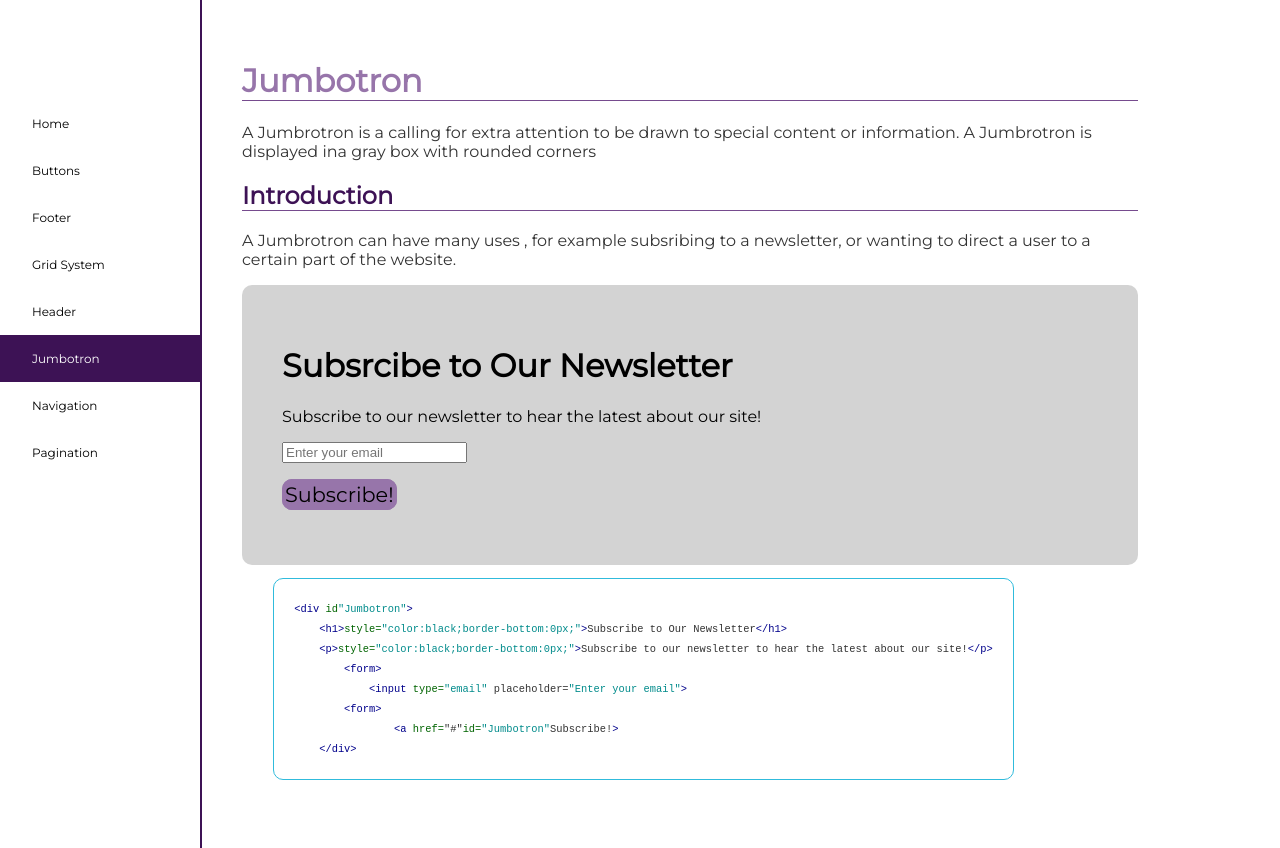
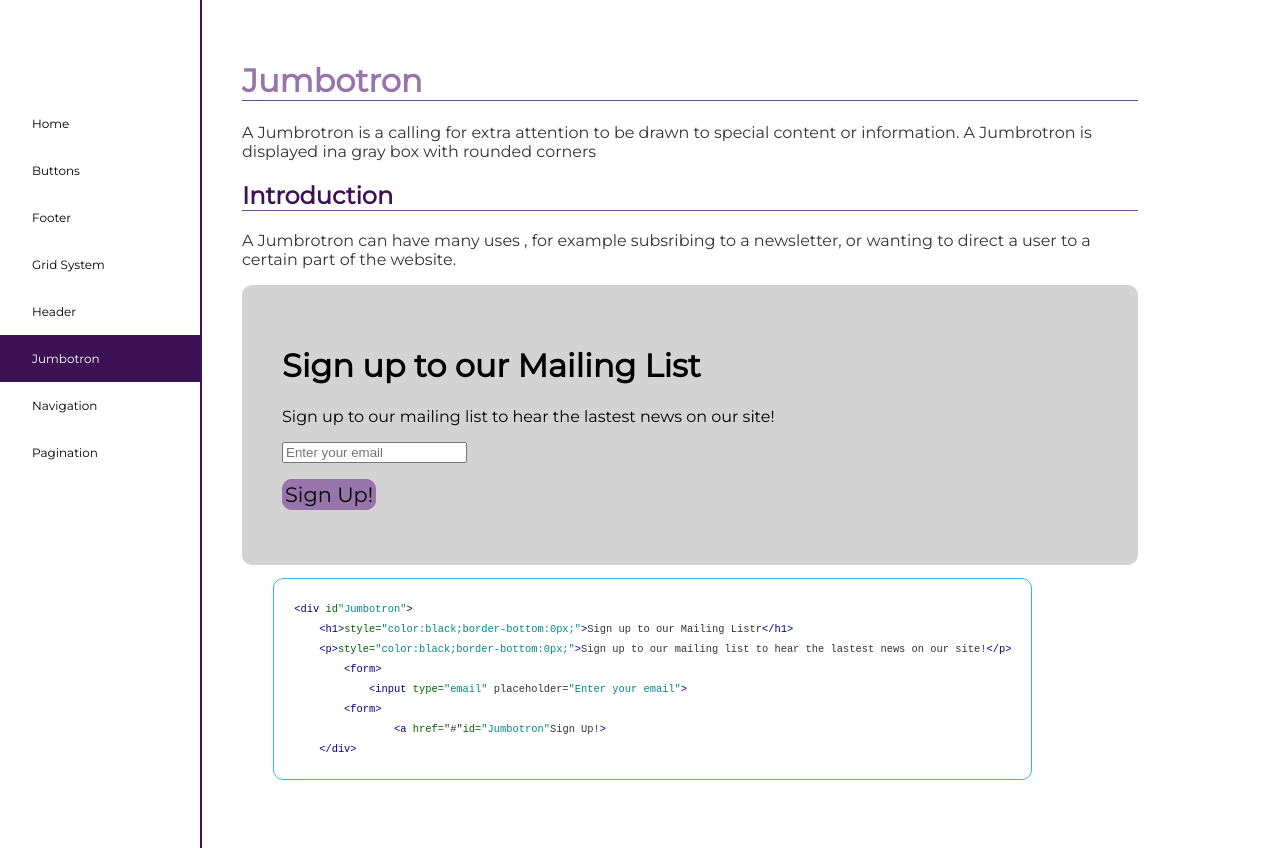
Before and after one commit to laurynplummer/PatternLibrary, a plain HTML site: page jumbotron.html in a window 1280 px wide. Drawn offline with Linux system fonts and the light colour scheme.

Commit message:
adjusted jumbotron

```diff
--- a/jumbotron.html
+++ b/jumbotron.html
@@ -34,25 +34,25 @@
                 a certain part of the website.</p>
 
             <div id="Jumbotron">
-                <h1 style="color:black; border-bottom: 0px"> Subsrcibe to Our Newsletter</h1>
-                <p style="color: black; border-bottom: 0px;"> Subscribe to our newsletter to hear the latest about our
-                    site!</p>
+                <h1 style="color:black; border-bottom: 0px"> Sign up to our Mailing List</h1>
+                <p style="color: black; border-bottom: 0px;"> Sign up to our mailing list to hear the lastest news on
+                    our site!</p>
 
                 <form>
                     <input type="email" placeholder="Enter your email">
                 </form>
                 <br>
-                <a href="#" id="Jumbobtn">Subscribe!</a>
+                <a href="#" id="Jumbobtn">Sign Up!</a>
             </div>
 
             <pre>
     <code class="code-block"><span class="tag">&lt;div </span><span class="attribute">id</span><span class="value">"Jumbotron"</span><span class="tag">&gt;</span>
-    <span class="tag">&lt;h1&gt;</span><span class="attribute">style=</span><span class="value">"color:black;border-bottom:0px;"</span><span class="tag">&gt;</span>Subscribe to Our Newsletter<span class="tag">&lt;/h1&gt;</span>
-    <span class="tag">&lt;p&gt;</span><span class="attribute">style=</span><span class="value">"color:black;border-bottom:0px;"</span><span class="tag">&gt;</span>Subscribe to our newsletter to hear the latest about our site!<span class="tag">&lt;/p&gt;</span>
+    <span class="tag">&lt;h1&gt;</span><span class="attribute">style=</span><span class="value">"color:black;border-bottom:0px;"</span><span class="tag">&gt;</span>Sign up to our Mailing Listr<span class="tag">&lt;/h1&gt;</span>
+    <span class="tag">&lt;p&gt;</span><span class="attribute">style=</span><span class="value">"color:black;border-bottom:0px;"</span><span class="tag">&gt;</span>Sign up to our mailing list to hear the lastest news on our site!<span class="tag">&lt;/p&gt;</span>
         <span class="tag">&lt;form&gt;</span>
             <span class="tag">&lt;input </span><span class="attribute">type=</span><span class="value">"email" </span><span class="attrib">placeholder=</span><span class="value">"Enter your email"</span><span class="tag">&gt;</span>
         <span class="tag">&lt;form&gt;</span>
-                <span class="tag">&lt;a </span><span class="attribute">href=</span>"#"<span class="attribute">id=</span><span class="value">"Jumbotron"</span>Subscribe!</span><span class="tag">&gt;</span>
+                <span class="tag">&lt;a </span><span class="attribute">href=</span>"#"<span class="attribute">id=</span><span class="value">"Jumbotron"</span>Sign Up!</span><span class="tag">&gt;</span>
     <span class="tag">&lt;/div&gt;</span></code>
             </pre>
         </main>
```
